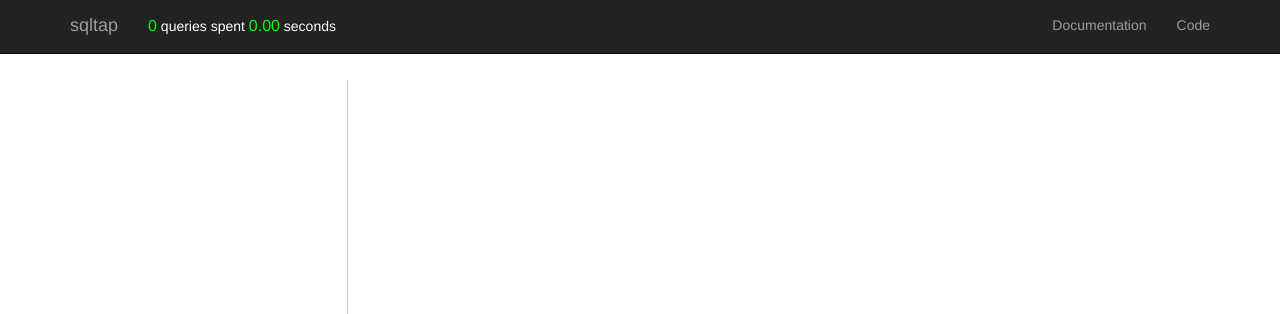
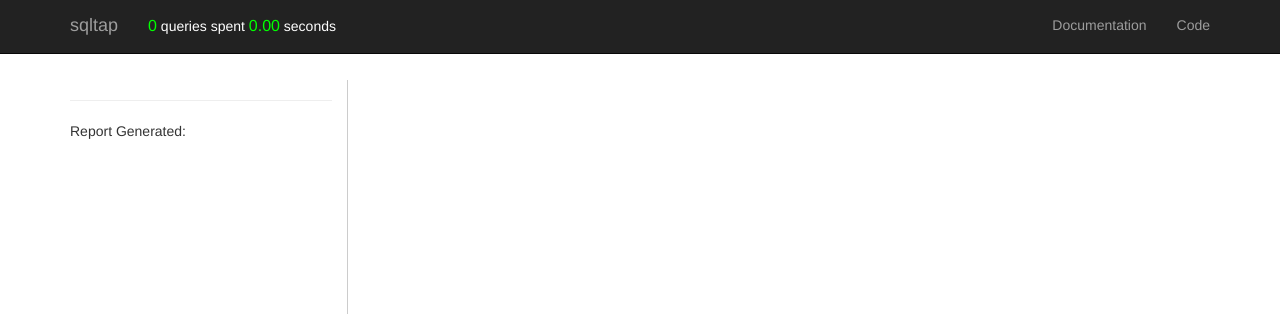
Before and after one commit to inconshreveable/sqltap, a Python web app: template sqltap/templates/html.mako in a window 1280 px wide. Shown: the top 314 px of the page. Run offline with Mako, Linux system fonts and the light colour scheme; the template is opened without the code that fills it, so the values that code supplies are empty; some libraries are stand-ins or nearby versions.

Commit message:
Add Report Generated Time to html.mako

```diff
--- a/sqltap/sqltap.py
+++ b/sqltap/sqltap.py
@@ -343,7 +343,7 @@ class Reporter(object):
         self._process_stats()
 
     def render(self, ex_handler=mako.exceptions.html_error_template):
-        current_time = str(datetime.datetime.now())
+        current_time = datetime.datetime.now().strftime("%Y-%m-%d %H:%M:%S")
         try:
             result = self.template.render(
                 query_groups=self._query_groups,
--- a/sqltap/templates/html.mako
+++ b/sqltap/templates/html.mako
@@ -72,7 +72,15 @@ ${group.first_word}
           % endfor
           </ul>
 
+          <hr />
+
+            <div>
+            <span>Report Generated: ${report_time}</span>
+          </div>
         </div>
+
+        <!-- ================================================== -->
+
         <div class="col-xs-9">
 
           <div class="tab-content">
```
